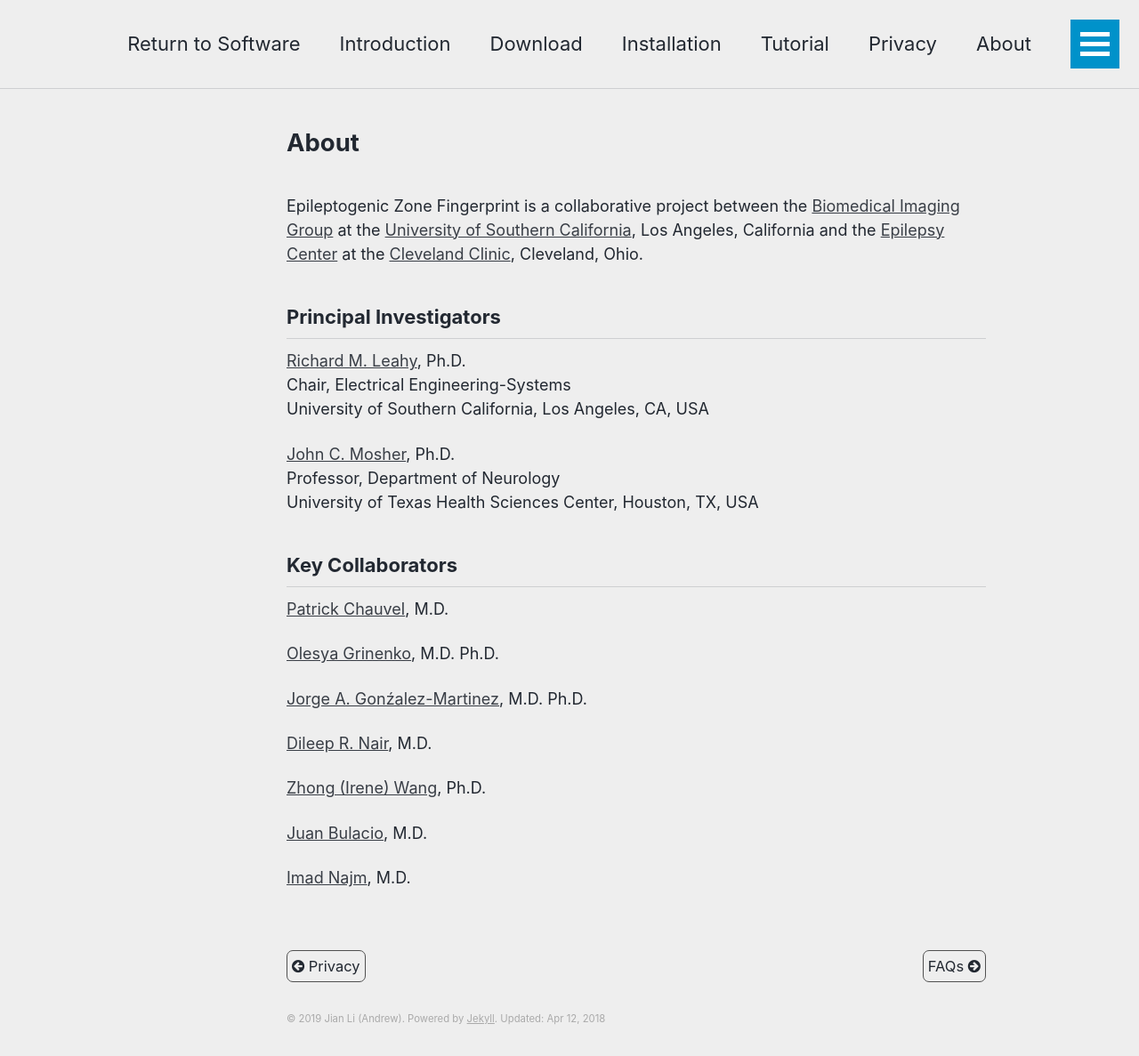
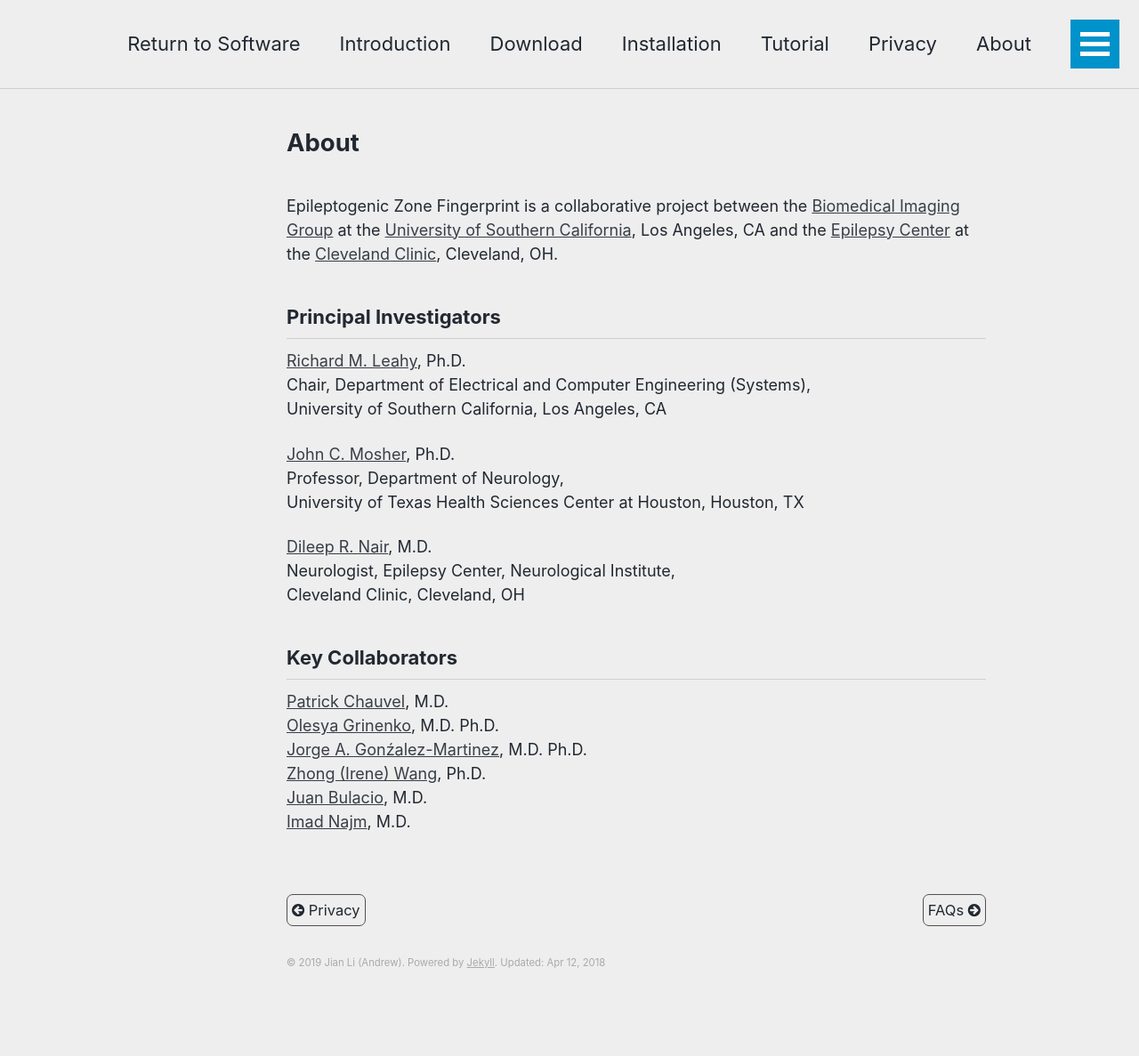
Before and after one commit to silencer1127/silencer1127.github.io, a Jekyll site: the page built from _pages/software/EZ_Fingerprint/ezf_about.md, in a window 1280 px wide. Shown: the whole page at 89% size. Built offline with Jekyll 4.4.1, drawn with Linux system fonts in a browser that asks for light colours; comment, search, counter and statistics services are not loaded; after the commit the page ends 1124 px from its top, so only the background shows below that.

Commit message:
announced the server issue and updated the about page

```diff
--- a/_pages/software/EZ_Fingerprint/ezf_about.md
+++ b/_pages/software/EZ_Fingerprint/ezf_about.md
@@ -9,32 +9,29 @@ date: 2018-04-12
 
 # About
 
-<br/>Epileptogenic Zone Fingerprint is a collaborative project between the [Biomedical Imaging Group](http://neuroimage.usc.edu){:target="biglab"} at the [University of Southern California](http://www.usc.edu){:target="usc"}, Los Angeles, California and the [Epilepsy Center](https://my.clevelandclinic.org/departments/neurological/depts/epilepsy){:target="epilepsy_center"} at the [Cleveland Clinic](https://my.clevelandclinic.org/){:target="cleveland"}, Cleveland, Ohio.
+<br/>Epileptogenic Zone Fingerprint is a collaborative project between the [Biomedical Imaging Group](http://neuroimage.usc.edu){:target="biglab"} at the [University of Southern California](http://www.usc.edu){:target="usc"}, Los Angeles, CA and the [Epilepsy Center](https://my.clevelandclinic.org/departments/neurological/depts/epilepsy){:target="epilepsy_center"} at the [Cleveland Clinic](https://my.clevelandclinic.org/){:target="cleveland"}, Cleveland, OH.
 
 ## Principal Investigators
 
 [Richard M. Leahy](https://neuroimage.usc.edu/neuro/Members/Leahy){:target="leahy"}, Ph.D.<br/>
-Chair, Electrical Engineering-Systems<br/>
-University of Southern California, Los Angeles, CA, USA
+Chair, Department of Electrical and Computer Engineering (Systems),<br/>
+University of Southern California, Los Angeles, CA
 
 [John C. Mosher](https://med.uth.edu/neurology/faculty/john-c-mosher-phd/){:target="mosher"}, Ph.D.<br/>
-Professor, Department of Neurology<br/>
-University of Texas Health Sciences Center, Houston, TX, USA
+Professor, Department of Neurology,<br/>
+University of Texas Health Sciences Center at Houston, Houston, TX
+
+[Dileep R. Nair](https://my.clevelandclinic.org/staff/3046-dileep-nair), M.D.<br/>
+Neurologist, Epilepsy Center, Neurological Institute,<br/>
+Cleveland Clinic, Cleveland, OH
 
 ## Key Collaborators
 
 [Patrick Chauvel](https://my.clevelandclinic.org/staff/18110-patrick-chauvel){:target="chauvel"}, M.D.
-
 [Olesya Grinenko](https://scholar.google.com/citations?user=CgeALY0AAAAJ&hl=en){:target="grinenko"}, M.D. Ph.D.
-
 [Jorge A. Gonźalez-Martinez](https://my.clevelandclinic.org/staff/9151-jorge-alvaro-gonzalez-martinez){:target="gonzalez"}, M.D. Ph.D.
-
-[Dileep R. Nair](https://my.clevelandclinic.org/staff/3046-dileep-nair){:target="nair"}, M.D.
-
 [Zhong (Irene) Wang](https://sites.google.com/view/linne/faculty){:target="wang"}, Ph.D.
-
 [Juan Bulacio](https://my.clevelandclinic.org/staff/9290-juan-bulacio){:target="bulacio"}, M.D.
-
 [Imad Najm](https://my.clevelandclinic.org/staff/2465-imad-najm){:target="najm"}, M.D.
 
 <div class="pagination">
```
Also changed, not shown: _pages/software/EZ_Fingerprint/ezf_main.md (+6 -8 lines).
